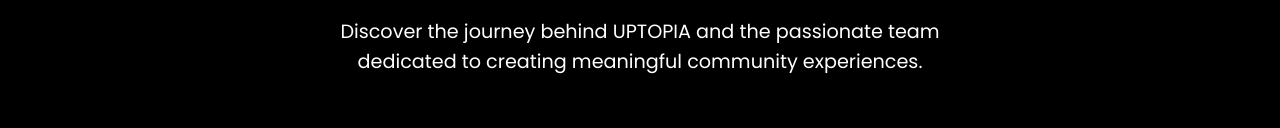
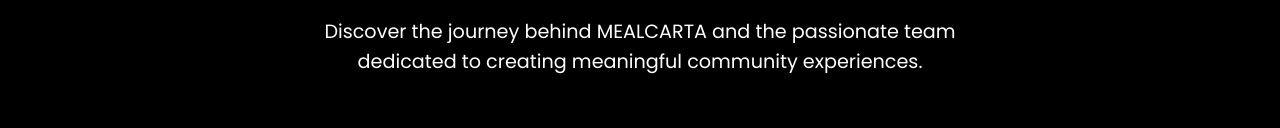
Before and after one commit to Bigblackjerry8867599/yess-55-mbale, a website: page about.html in a window 1280 px wide. Shown: the part 322-450 px from the top of the page. Drawn offline with nearby package versions, Linux system fonts and the light colour scheme.

Commit message:
Update brand name from UPTOPIA to MEALCARTA

```diff
--- a/about.html
+++ b/about.html
@@ -733,7 +733,7 @@
         <div class="container">
             <div class="hero-content">
                 <h1>Our Story of Connection</h1>
-                <p>Discover the journey behind UPTOPIA and the passionate team dedicated to creating meaningful community experiences.</p>
+                <p>Discover the journey behind MEALCARTA and the passionate team dedicated to creating meaningful community experiences.</p>
                 <div class="hero-btns">
                     <a href="#our-story" class="btn btn-primary">Our Journey</a>
                     <a href="#our-team" class="btn btn-secondary">Meet Our Team</a>
```
